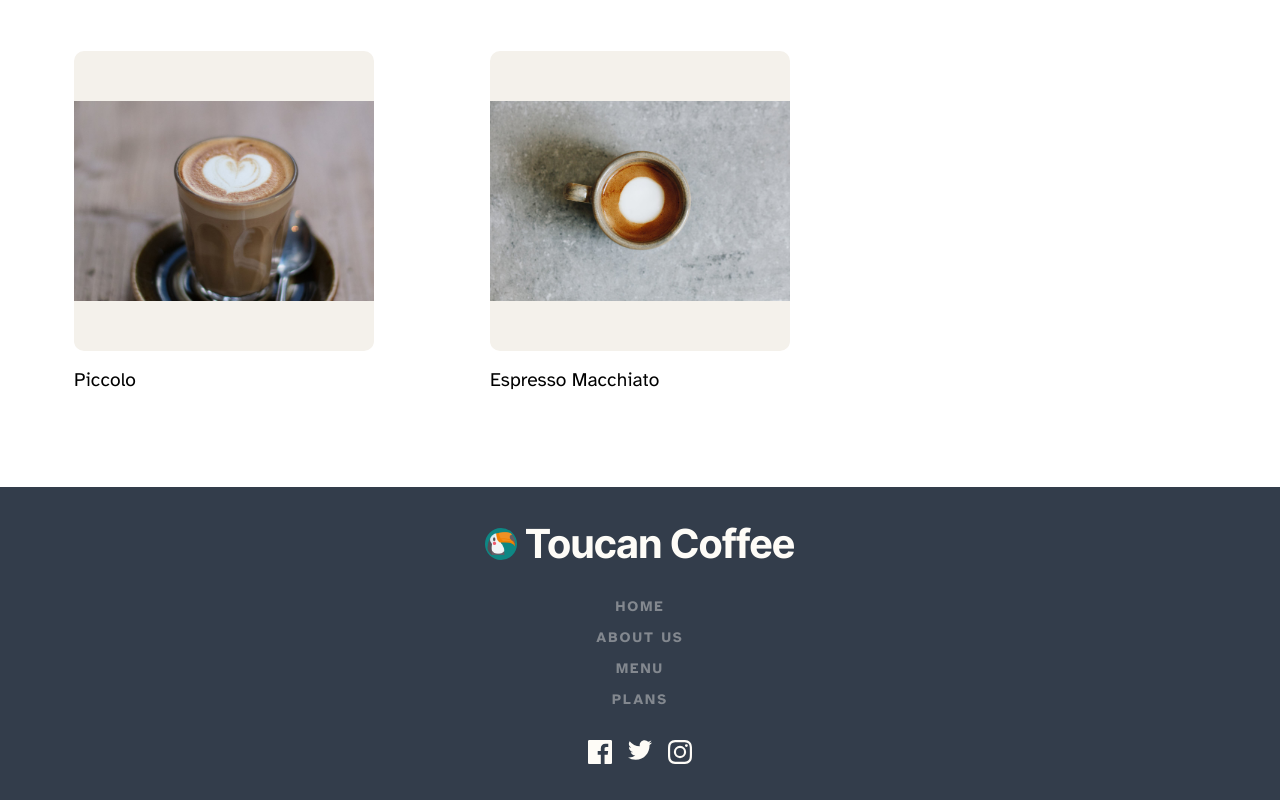
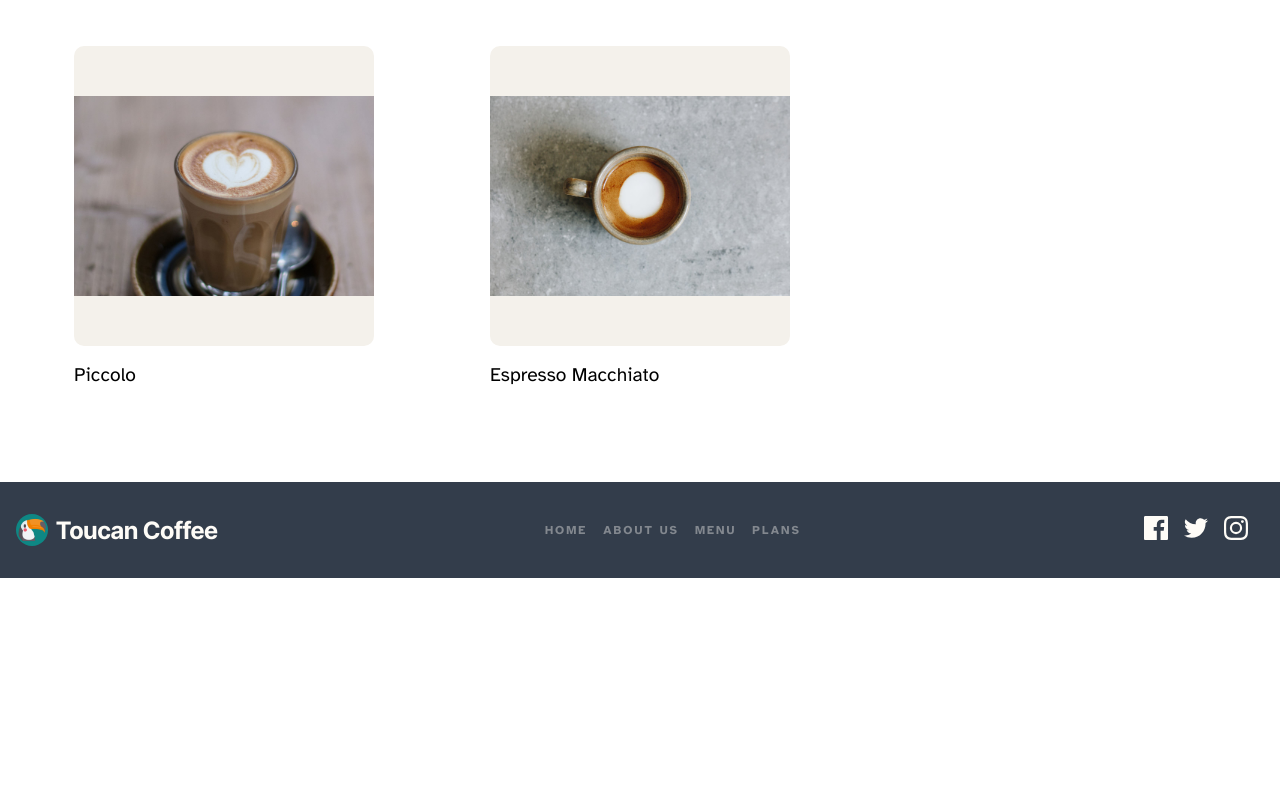
Before and after one commit to chingu-voyages/v41-toucans-team-04, a React (Create React App) app: page /menu in a window 1280 px wide. Shown: the part 1689-2489 px from the top of the page. After the commit the page ends 2267 px from the top, so only its background shows below. Built offline with nearby package versions, Linux system fonts and the light colour scheme.

Commit message:
add footer desktop version

```diff
--- a/src/components/Footer.css
+++ b/src/components/Footer.css
@@ -9,26 +9,49 @@
 	justify-content: center;
 }
 .footer .nav-logo {
-	margin: 2rem 0 0.5rem;
+	padding: 2rem 1rem 1rem;
 }
 .footer .nav-title {
 	color: var(--main-white);
+	font-size: 1.5rem;
 }
 .footer-nav {
 	display: flex;
 	flex-direction: column;
 	align-items: center;
 	justify-content: center;
-	margin: 1rem 0;
+	padding: 1rem;
 }
 .footer .nav-link {
 	color: var(--main-grey);
-	font-size: 0.9rem;
+	font-size: 0.75rem;
 	padding: 0.5rem;
+}
+.footer .nav-link:hover {
+	color: var(--main-white);
 }
 .footer-social-menu {
 	display: flex;
 	flex-direction: row;
+	align-items: center;
 	gap: 1rem;
-	margin: 0.5rem 0 2rem;
+	margin: 0 1rem;
+	padding: 1rem 1rem 2rem;
 }
+@media (min-width: 480px) {
+	.footer-nav {
+		flex-direction: row;
+	}
+}
+@media (min-width: 768px) {
+	.footer-container {
+		flex-direction: row;
+		align-items: center;
+		justify-content: space-between;
+		height: 6rem;
+	}
+	.footer .nav-logo,
+	.footer-social-menu {
+		padding: 1rem;
+	}
+}
--- a/src/components/Header.css
+++ b/src/components/Header.css
@@ -26,7 +26,7 @@
 }
 .nav-title {
 	color: var(--main-black);
-	font-size: 2.5rem;
+	font-size: 2.25rem;
 	font-weight: 700;
 	font-family: 'Inter Tight', sans-serif;
 	z-index: 10;
```
